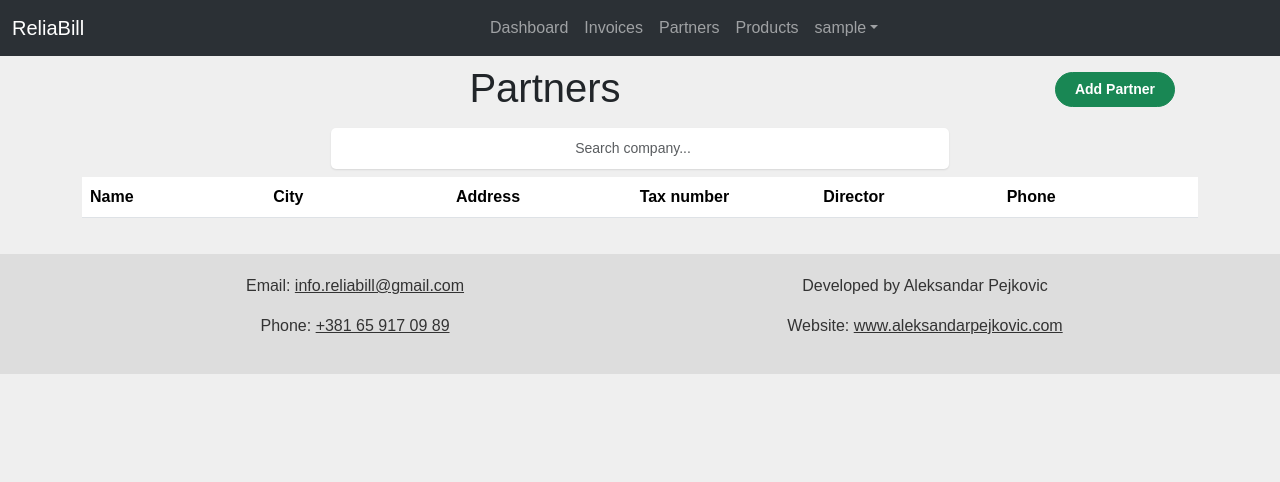
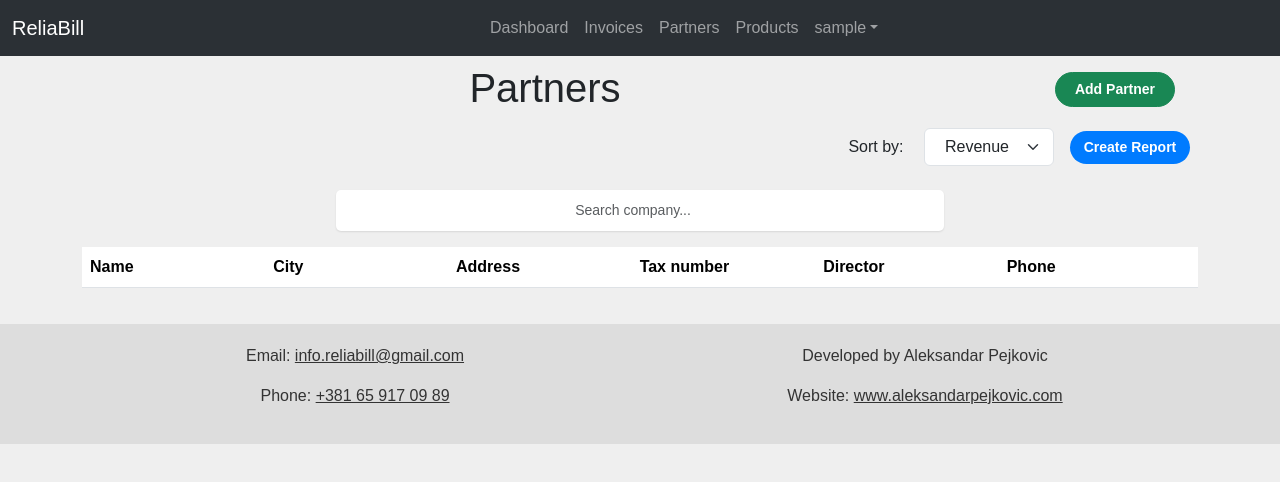
Before and after one commit to aleksandar-pejkovic/relia-vue, a Vue app: page /customers in a window 1280 px wide. Shown: the top 482 px of the page. Built offline with nearby package versions, Linux system fonts and the light colour scheme; sample sign-in values are in the browser's storage; the HTML template or start-up script is replaced by a standard one.

Commit message:
customer report component

```diff
--- /dev/null
+++ b/src/components/customer/CustomersReport.vue
@@ -0,0 +1,78 @@
+<template>
+    <div class="container row">
+        <h6>Sort by:</h6>
+        <select v-model="sortBy" class="form-select m-2">
+            <option value="REVENUE">Revenue</option>
+            <option value="DEBT">Debt</option>
+            <option value="PAYMENTS">Payments</option>
+            <option value="NAME">Name</option>
+        </select>
+        <button type="button" class="btn btn-primary m-2" @click="downloadCustomersReport">Create Report</button>
+    </div>
+</template>
+
+<script>
+import axios from 'axios';
+import { defineComponent } from 'vue';
+import { useAuthenticationStore } from '@/stores/authentication';
+import { useBaseUrlStore } from '@/stores/baseUrl';
+
+export default defineComponent({
+    data() {
+        return {
+            sortBy: 'REVENUE'
+        };
+    },
+    methods: {
+        async downloadCustomersReport() {
+            const authStore = useAuthenticationStore();
+            const response = await axios.get(`${useBaseUrlStore().baseUrl}/api/pdf/customer-report`, {
+                responseType: 'blob',
+                params: {
+                    sortBy: this.sortBy
+                },
+                headers: {
+                    'Authorization': `Bearer ${authStore.token}`
+                }
+            });
+
+            const blob = new Blob([response.data], {
+                type: 'application/pdf',
+            });
+
+            // Get the filename from the invoiceNumber prop
+            const filename = `customers-report.pdf`;
+
+            const url = window.URL.createObjectURL(blob);
+
+            // Create a temporary link element to trigger the download
+            const link = document.createElement('a');
+            link.href = url;
+            // link.target = '_blank';
+            link.download = filename;
+
+            // Programmatically click the link to start the download
+            link.click();
+
+            // Clean up
+            window.URL.revokeObjectURL(url);
+        },
+    },
+})
+</script>
+
+<style scoped>
+.container {
+    align-items: center;
+    justify-content: end;
+}
+
+h6 {
+    width: 80px;
+    margin: 0;
+}
+
+.form-select {
+    width: 130px;
+}
+</style>
--- a/src/views/CustomersView.vue
+++ b/src/views/CustomersView.vue
@@ -11,7 +11,10 @@
                 </button>
             </div>
         </div>
-        <div class="row m-2">
+        <div class="row">
+            <CustomersReport />
+        </div>
+        <div class="row m-3">
             <SearchCustomers class="col-md-7" @company-selected="viewCompany" ref="searchCompanies" />
         </div>
         <div class="row">
@@ -25,11 +28,13 @@ import { defineComponent } from 'vue';
 import ReadCustomers from '../components/customer/ReadCustomers.vue';
 import { useCompaniesStore } from '../stores/companies';
 import SearchCustomers from '../components/customer/SearchCustomers.vue';
+import CustomersReport from '../components/customer/CustomersReport.vue';
 
 export default defineComponent({
     components: {
         ReadCustomers,
-        SearchCustomers
+        SearchCustomers,
+        CustomersReport
     },
     methods: {
         openCustomerModal() {
```
